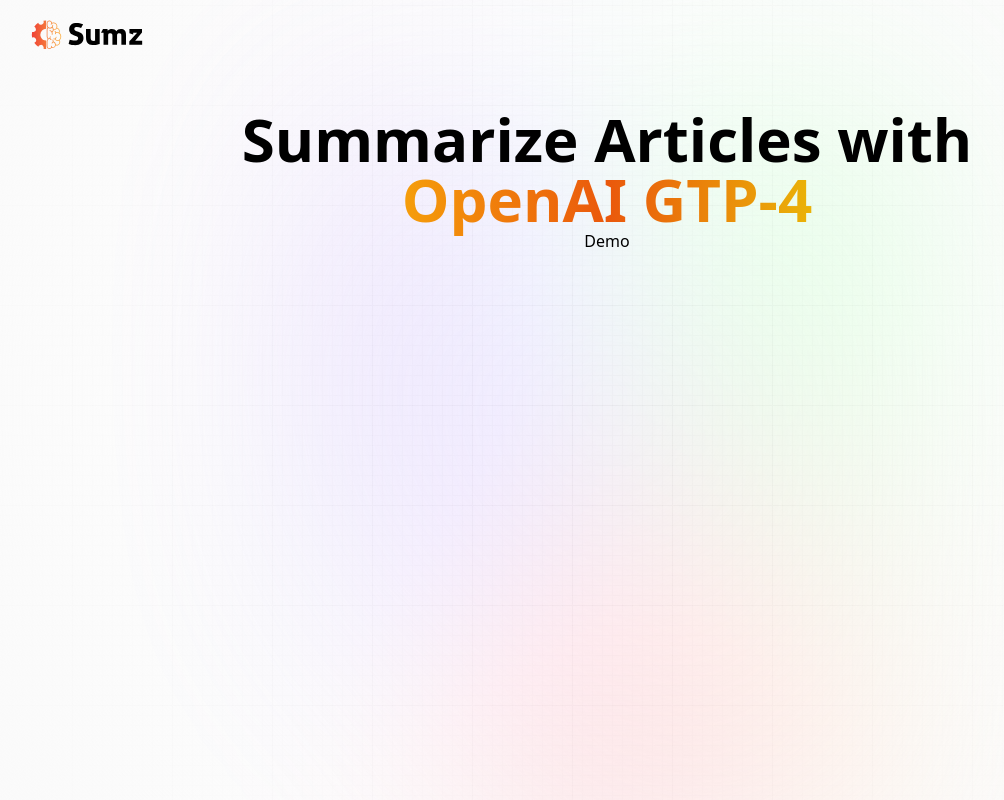
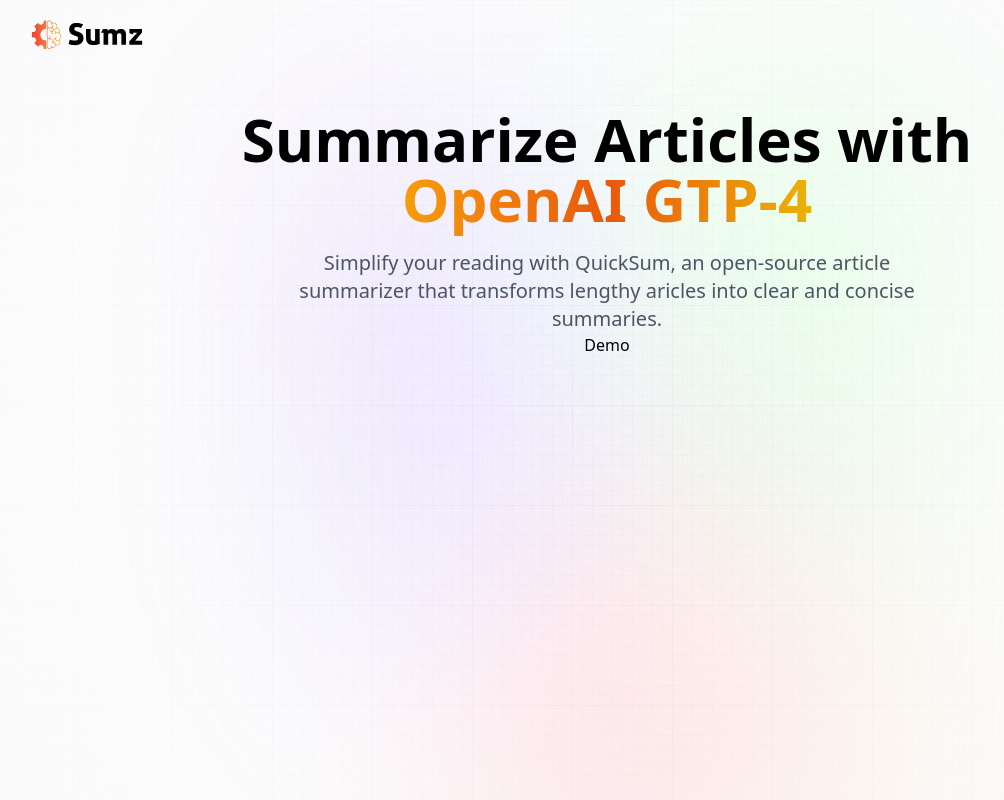
Before and after one commit to NerminVej/Quick_Sum, a React (Vite) app: page / in a window 1280 px wide. Shown: the whole page, without its empty margins (33-1037 px from the left). Built offline with nearby package versions, Linux system fonts and the light colour scheme; a web font is replaced by a local one.

Commit message:
finished the Hero component for now

```diff
--- a/src/components/Hero.tsx
+++ b/src/components/Hero.tsx
@@ -5,14 +5,16 @@
     <header className="flex flex-col items-center justify-center w-full">
       <nav className="flex justify-between w-full pt-3 mb-10 item-center">
         <img src={logo} alt="logo" className="object-contain w-28" />
-
-
       </nav>
 
       <h1 className="head_text">
-        Summarize Articles with <br />
+        Summarize Articles with <br className="max-md:hidden" />
         <span className="orange_gradient">OpenAI GTP-4</span>
       </h1>
+      <h2 className="desc">
+        Simplify your reading with QuickSum, an open-source article summarizer
+        that transforms lengthy aricles into clear and concise summaries.
+      </h2>
     </header>
   );
 };
```
